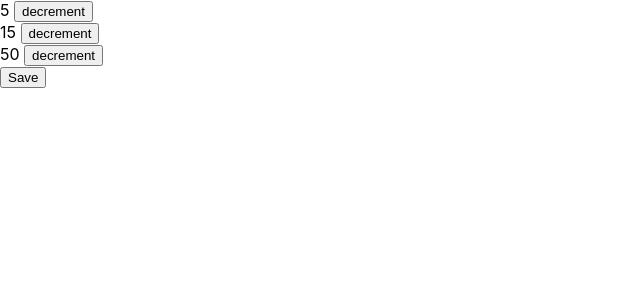
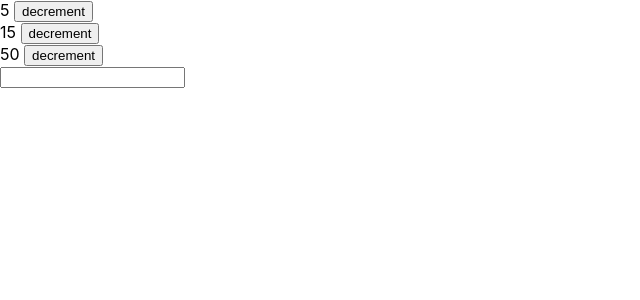
Before and after one commit to shahidsarker/ttp-residency-react-basics, a React (Create React App) app: page / in a window 1280 px wide. Shown: the top 300 px of the page, without its empty margins (0-640 px from the left). Built offline with nearby package versions, Linux system fonts and the light colour scheme.

Commit message:
FormTest

```diff
--- a/src/App.js
+++ b/src/App.js
@@ -1,20 +1,7 @@
 import React, { Component } from "react";
-import ContactCard from "./ContactCard";
+import FormTest from "./FormTest";
 import Decrement from "./Decrement";
 import "./App.css";
-
-class EventExample extends Component {
-  save() {
-    alert("clicked save!");
-  }
-  render() {
-    return (
-      <div>
-        <button onClick={this.save}>Save</button>
-      </div>
-    );
-  }
-}
 
 class App extends Component {
   render() {
@@ -23,7 +10,7 @@ class App extends Component {
         <Decrement start={5} />
         <Decrement start={15} />
         <Decrement start={50} />
-        <EventExample />
+        <FormTest />
       </>
     );
   }
--- /dev/null
+++ b/src/FormTest.js
@@ -0,0 +1,31 @@
+import React, { Component } from "react";
+
+class FormTest extends Component {
+  constructor(props) {
+    super(props);
+    this.state = {
+      name: "",
+    };
+    this.handleNameChange = this.handleNameChange.bind(this);
+  }
+
+  handleNameChange(event) {
+    this.setState({
+      name: event.target.value,
+    });
+  }
+
+  render() {
+    return (
+      <div>
+        <input
+          type="text"
+          value={this.state.name}
+          onChange={this.handleNameChange}
+        />
+      </div>
+    );
+  }
+}
+
+export default FormTest;
```
